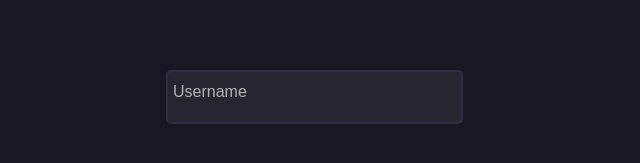
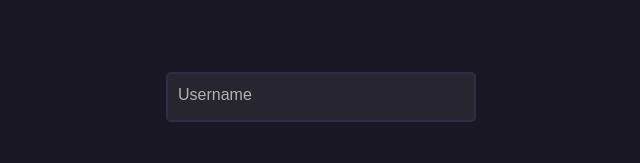
Before and after one commit to hicodersofficial/custom-html-css-js-widgets, a plain HTML site: page slide-label-input/index.html in a window 1280 px wide. Shown: the part 311-474 px from the top of the page, 334-974 px from the left. Drawn offline with Linux system fonts and the light colour scheme.

Commit message:
improved

```diff
--- a/slide-label-input/index.html
+++ b/slide-label-input/index.html
@@ -21,5 +21,6 @@
         <label class="label" for="username">Username</label>
       </div>
     </form>
+    <script src="main.js"></script>
   </body>
 </html>
--- /dev/null
+++ b/slide-label-input/main.js
@@ -0,0 +1,9 @@
+document.querySelectorAll(".text-input").forEach((element) => {
+  element.addEventListener("blur", (event) => {
+    if (event.target.value != "") {
+      event.target.nextElementSibling.classList.add("filled");
+    } else {
+      event.target.nextElementSibling.classList.remove("filled");
+    }
+  });
+});
--- a/slide-label-input/style.css
+++ b/slide-label-input/style.css
@@ -10,21 +10,19 @@ body {
 .input-container {
   width: 280px;
   position: relative;
-  display: grid;
-  align-items: center;
 }
 
 .label {
   position: absolute;
-  left: 5px;
-  top: 5px;
+  left: 10px;
+  top: 14px;
   transition: all 0.2s;
   padding: 0 2px;
   z-index: 1;
   color: #b3b3b3;
 }
 .text-input {
-  padding: 0.4rem;
+  padding: 0.8rem;
   width: 100%;
   height: 100%;
   border: 2px solid #2f2c45;
@@ -38,10 +36,11 @@ body {
 
 .label::before {
   content: "";
-  border-top: 2px solid #272530;
+  height: 5px;
+  background: #272530;
   position: absolute;
   left: 0px;
-  top: 0.6rem;
+  top: 10px;
   width: 100%;
   z-index: -1;
 }
@@ -51,8 +50,8 @@ body {
 }
 
 .text-input:focus + .label,
-.text-input:valid + .label {
-  top: -18px;
+.filled {
+  top: -10px;
   color: #7e4ccb;
   font-size: 14px;
 }
```
